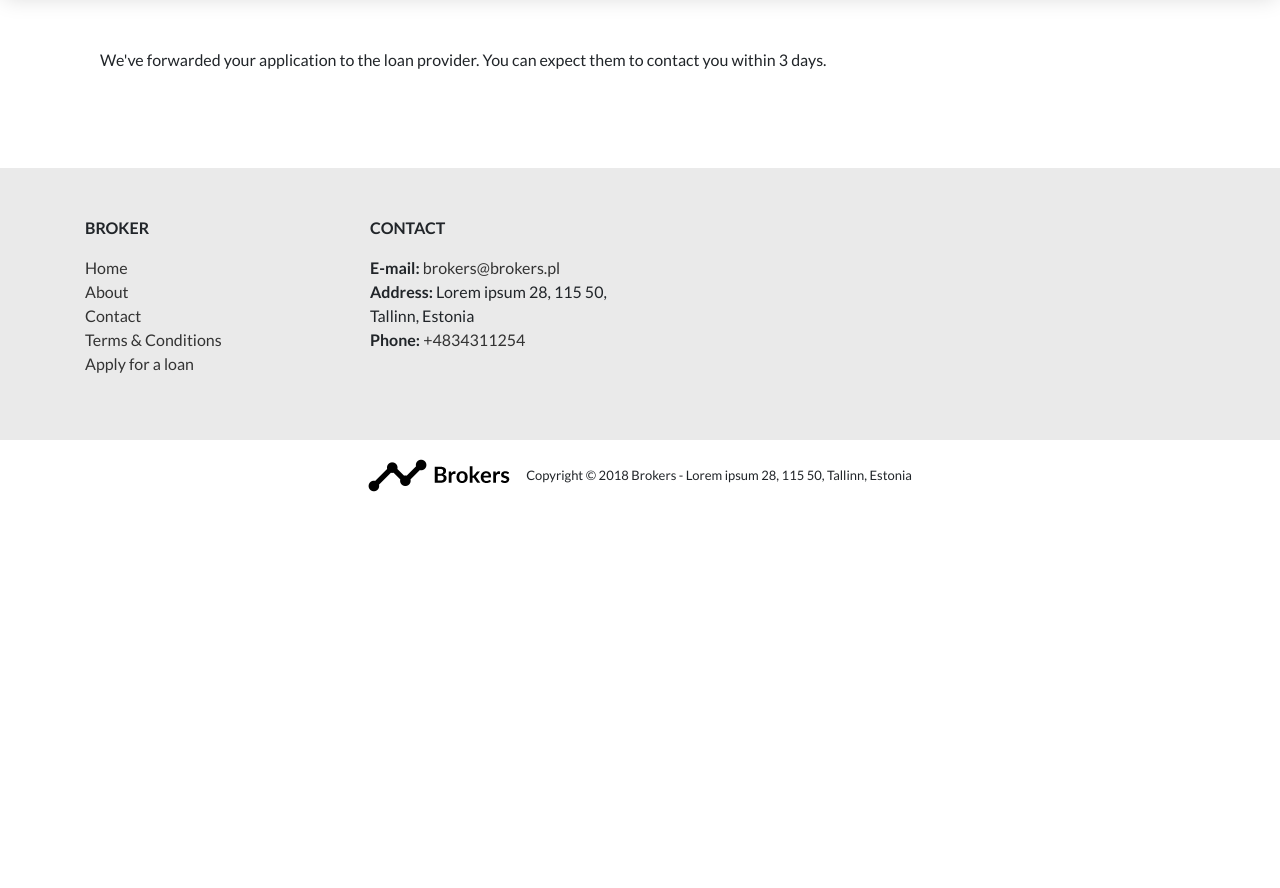
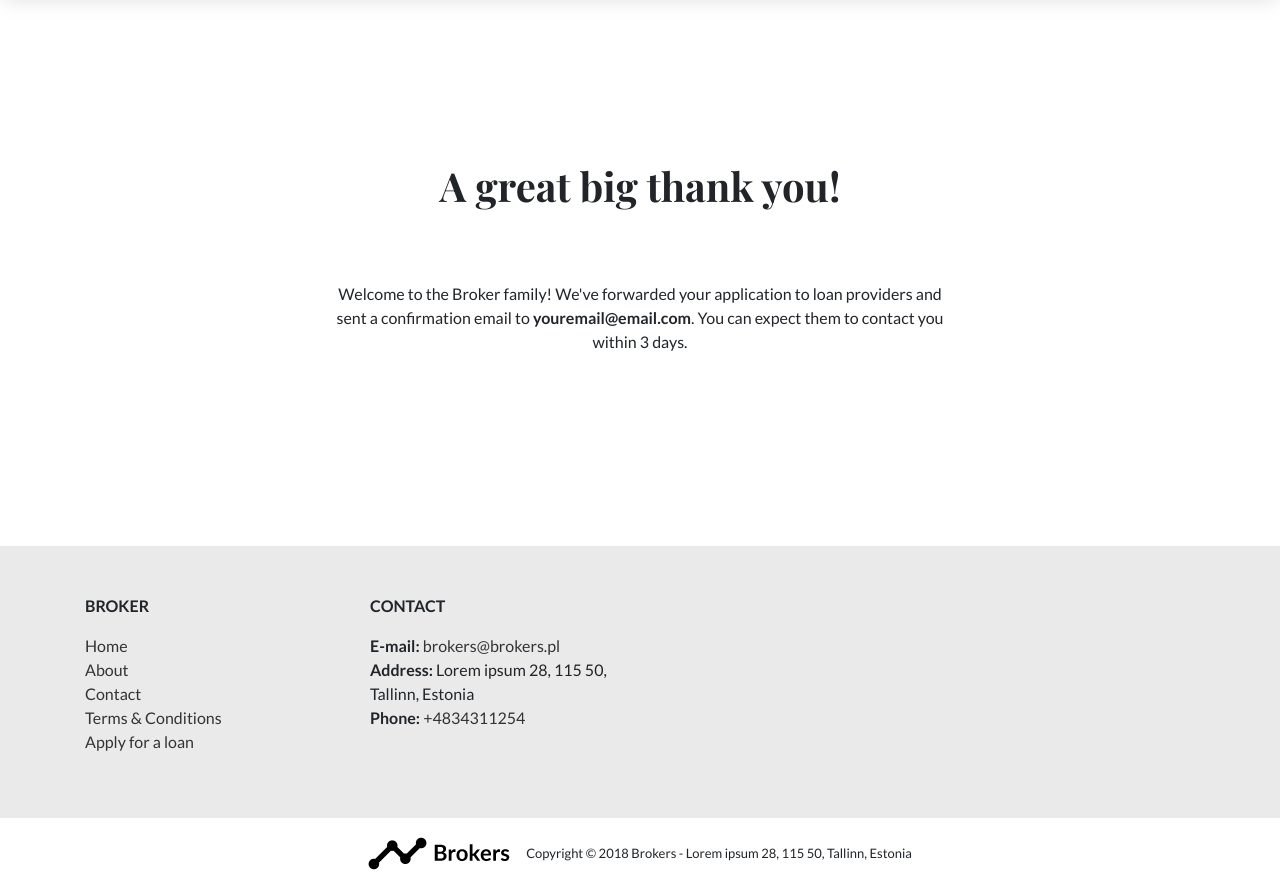
Before and after one commit to qcredit/broker-frontend-public, a PHP site: template templates/application/thankyou.twig in a window 1280 px wide. Shown: the part 85-973 px from the top of the page. Before the commit the page ends 577 px from the top, so only its background shows below. Run offline with PHP 8.4, Linux system fonts and the light colour scheme; the template is opened without the code that fills it, so the values that code supplies are empty; some libraries are stand-ins or nearby versions.

Commit message:
FRONTEND-CONTACT thank you page

```diff
--- a/public/src/styles/sass/style.scss
+++ b/public/src/styles/sass/style.scss
@@ -127,4 +127,28 @@ body {
   line-height: 1.6;
 }
 
+.thank-you-row {
+  padding-top: 1rem;
+  padding-bottom: 1rem;
+}
+
 /* Media queries */
+
+@media only screen and (min-width: 340px) {
+  .thank-you-row {
+    padding: 1rem 1rem;
+  }
+}
+
+@media only screen and (min-width: 768px) {
+  .thank-you-row {
+    padding-top: 4rem;
+    padding-bottom: 4rem;
+  }
+}
+@media only screen and (min-width: 1024px) {
+  .thank-you-row {
+    padding-top: 6rem;
+    padding-bottom: 6rem;
+  }
+}
--- a/public/src/styles/style.css
+++ b/public/src/styles/style.css
@@ -480,4 +480,19 @@ body {
   font-size: 0.875rem;
   line-height: 1.6; }
 
+.thank-you-row {
+  padding-top: 1rem;
+  padding-bottom: 1rem; }
+
 /* Media queries */
+@media only screen and (min-width: 340px) {
+  .thank-you-row {
+    padding: 1rem 1rem; } }
+@media only screen and (min-width: 768px) {
+  .thank-you-row {
+    padding-top: 4rem;
+    padding-bottom: 4rem; } }
+@media only screen and (min-width: 1024px) {
+  .thank-you-row {
+    padding-top: 6rem;
+    padding-bottom: 6rem; } }
--- a/templates/application/thankyou.twig
+++ b/templates/application/thankyou.twig
@@ -1,11 +1,12 @@
 {% extends 'base.twig' %}
 {% block title %}Thank you{% endblock %}
 {% block container %}
-  <div class="container mt-5">
-    <div class="row">
-      <div class="col">
-        <p>We've forwarded your application to the loan provider. You can expect them to contact you within 3 days.</p>
-      </div>
+  <div class="row justify-content-sm-center thank-you-row">
+    <section class="col-sm-8 text-center">
+      <h1>A great big thank you!</h1>
+    </section>
+    <div class="col-sm-12 col-md-10 col-lg-7 text-center">
+      <p>Welcome to the Broker family! We've forwarded your application to loan providers and sent a confirmation email to <strong>youremail@email.com</strong>. You can expect them to contact you within 3 days.</p>
     </div>
   </div>
 {% endblock %}
```
